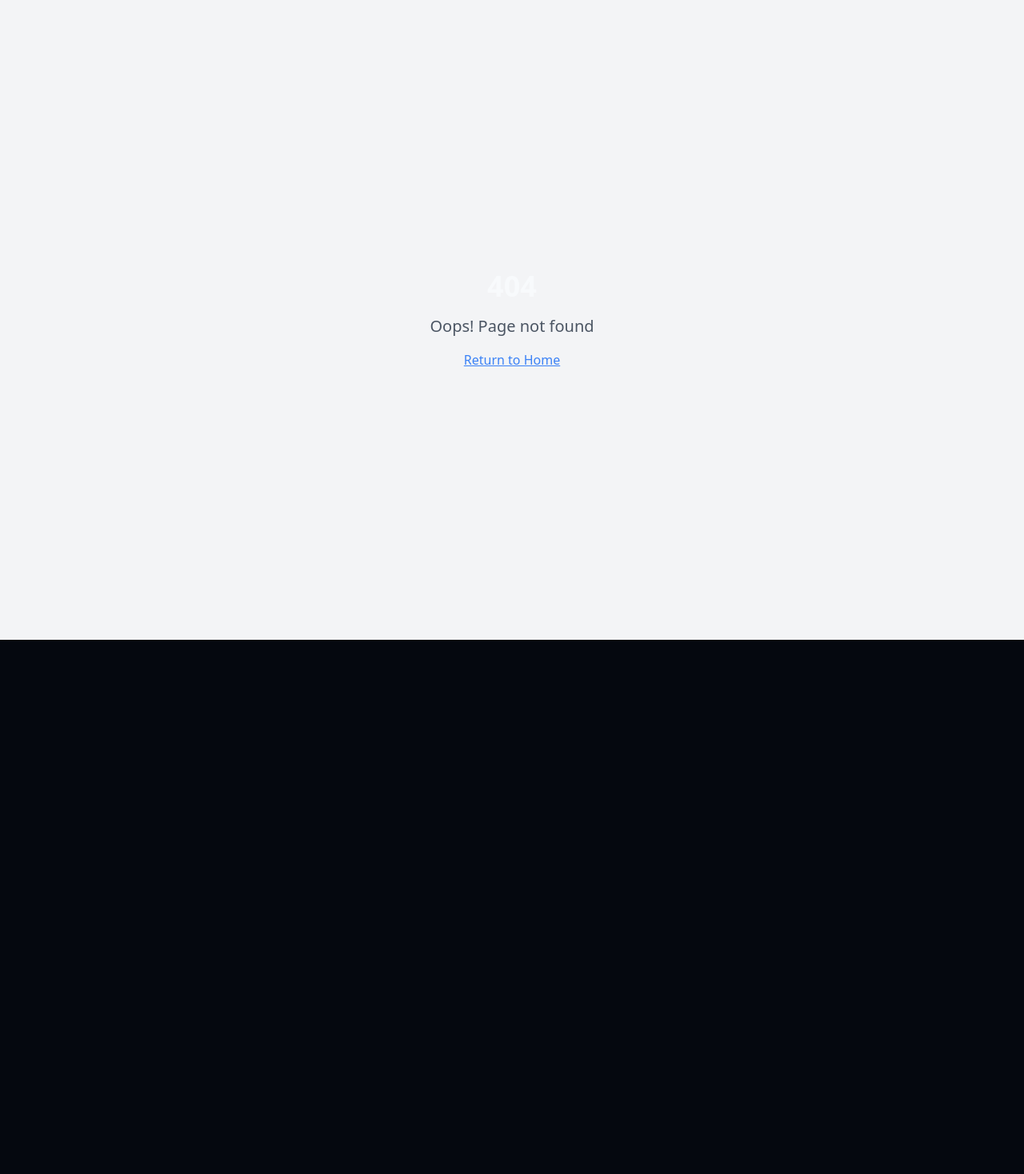
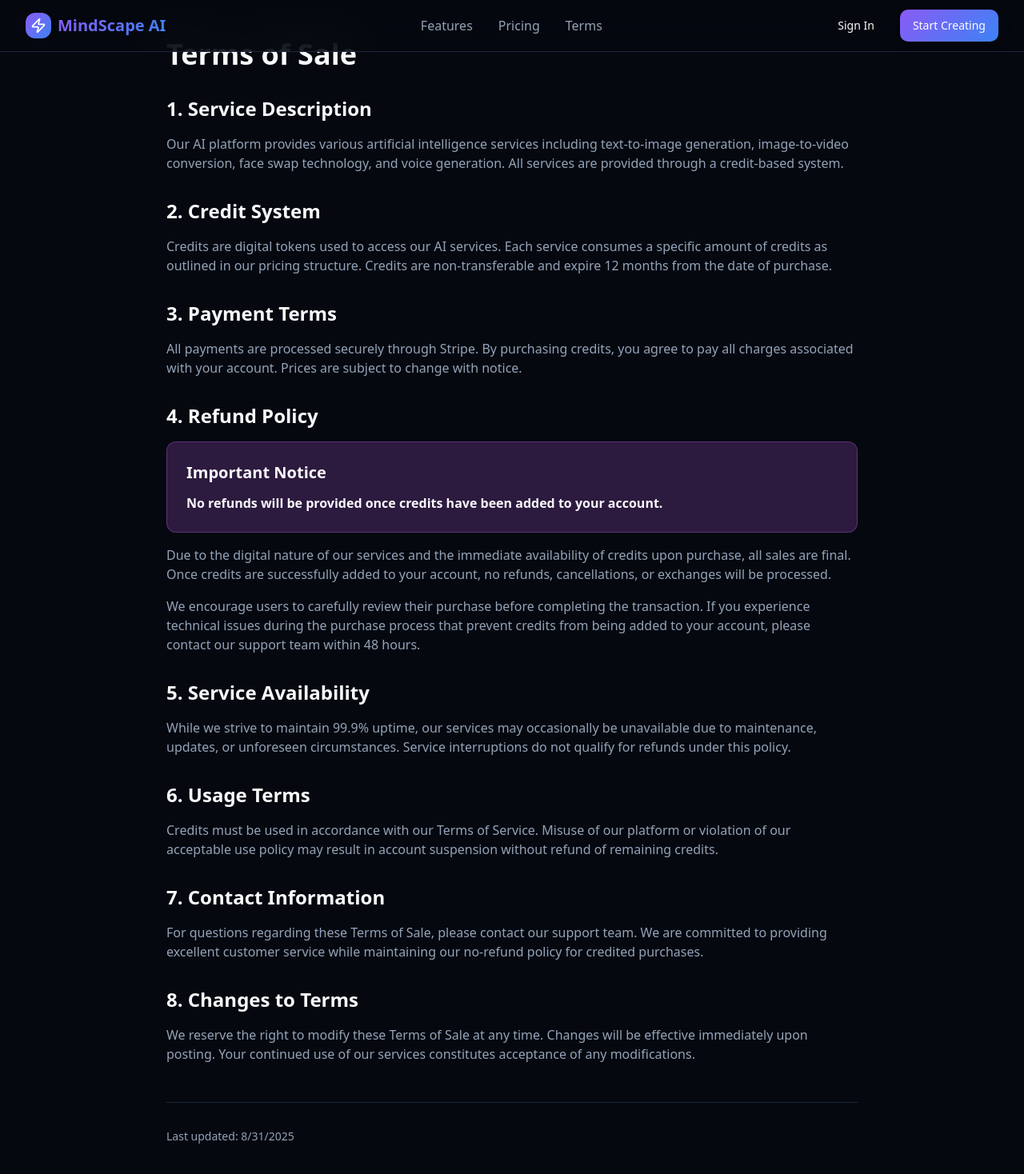
Before and after one commit to Faroffweb/mind-scape-ai, a React (Vite) app: page /terms-of-sale in a window 1280 px wide. Before the commit this address had no page. Shown: the top 1468 px of the page at 80% size. Before the commit the page ends 800 px from the top, so only its background shows below. Built offline with nearby package versions, Linux system fonts and the light colour scheme.

Commit message:
Add Terms of Sale page
Create a new page for Terms of Sale, including a refund policy that states no refunds will be issued if no credits have been purchased.

```diff
--- a/src/App.tsx
+++ b/src/App.tsx
@@ -14,6 +14,7 @@ import VoiceGeneration from "./pages/VoiceGeneration";
 import Pricing from "./pages/Pricing";
 import PaymentSuccess from "./pages/PaymentSuccess";
 import PaymentCancel from "./pages/PaymentCancel";
+import TermsOfSale from "./pages/TermsOfSale";
 import NotFound from "./pages/NotFound";
 
 const queryClient = new QueryClient();
@@ -36,6 +37,7 @@ const App = () => (
             <Route path="/pricing" element={<Pricing />} />
             <Route path="/payment-success" element={<PaymentSuccess />} />
             <Route path="/payment-cancel" element={<PaymentCancel />} />
+            <Route path="/terms-of-sale" element={<TermsOfSale />} />
             {/* ADD ALL CUSTOM ROUTES ABOVE THE CATCH-ALL "*" ROUTE */}
             <Route path="*" element={<NotFound />} />
           </Routes>
--- a/src/components/Navigation.tsx
+++ b/src/components/Navigation.tsx
@@ -31,6 +31,9 @@ export const Navigation = () => {
               </a>
               <a href="/pricing" className="text-muted-foreground hover:text-foreground transition-colors">
                 Pricing
+              </a>
+              <a href="/terms-of-sale" className="text-muted-foreground hover:text-foreground transition-colors">
+                Terms
               </a>
               {user && (
                 <a href="/dashboard" className="text-muted-foreground hover:text-foreground transition-colors">
@@ -85,6 +88,9 @@ export const Navigation = () => {
               <a href="/pricing" className="block px-3 py-2 text-muted-foreground hover:text-foreground">
                 Pricing
               </a>
+              <a href="/terms-of-sale" className="block px-3 py-2 text-muted-foreground hover:text-foreground">
+                Terms
+              </a>
               {user && (
                 <a href="/dashboard" className="block px-3 py-2 text-muted-foreground hover:text-foreground">
                   Dashboard
--- /dev/null
+++ b/src/pages/TermsOfSale.tsx
@@ -0,0 +1,104 @@
+import { Navigation } from "@/components/Navigation";
+
+const TermsOfSale = () => {
+  return (
+    <div className="min-h-screen bg-background">
+      <Navigation />
+      <div className="container mx-auto px-4 py-12 max-w-4xl">
+        <h1 className="text-4xl font-bold text-foreground mb-8">Terms of Sale</h1>
+
+        <div className="prose prose-lg max-w-none">
+          <section className="mb-8">
+            <h2 className="text-2xl font-semibold text-foreground mb-4">1. Service Description</h2>
+            <p className="text-muted-foreground mb-4">
+              Our AI platform provides various artificial intelligence services including text-to-image generation,
+              image-to-video conversion, face swap technology, and voice generation. All services are provided
+              through a credit-based system.
+            </p>
+          </section>
+
+          <section className="mb-8">
+            <h2 className="text-2xl font-semibold text-foreground mb-4">2. Credit System</h2>
+            <p className="text-muted-foreground mb-4">
+              Credits are digital tokens used to access our AI services. Each service consumes a specific
+              amount of credits as outlined in our pricing structure. Credits are non-transferable and
+              expire 12 months from the date of purchase.
+            </p>
+          </section>
+
+          <section className="mb-8">
+            <h2 className="text-2xl font-semibold text-foreground mb-4">3. Payment Terms</h2>
+            <p className="text-muted-foreground mb-4">
+              All payments are processed securely through Stripe. By purchasing credits, you agree to
+              pay all charges associated with your account. Prices are subject to change with notice.
+            </p>
+          </section>
+
+          <section className="mb-8">
+            <h2 className="text-2xl font-semibold text-foreground mb-4">4. Refund Policy</h2>
+            <div className="bg-accent/20 border border-accent/30 rounded-lg p-6 mb-4">
+              <h3 className="text-xl font-semibold text-foreground mb-3">Important Notice</h3>
+              <p className="text-foreground font-medium">
+                <strong>No refunds will be provided once credits have been added to your account.</strong>
+              </p>
+            </div>
+            <p className="text-muted-foreground mb-4">
+              Due to the digital nature of our services and the immediate availability of credits upon
+              purchase, all sales are final. Once credits are successfully added to your account,
+              no refunds, cancellations, or exchanges will be processed.
+            </p>
+            <p className="text-muted-foreground mb-4">
+              We encourage users to carefully review their purchase before completing the transaction.
+              If you experience technical issues during the purchase process that prevent credits from
+              being added to your account, please contact our support team within 48 hours.
+            </p>
+          </section>
+
+          <section className="mb-8">
+            <h2 className="text-2xl font-semibold text-foreground mb-4">5. Service Availability</h2>
+            <p className="text-muted-foreground mb-4">
+              While we strive to maintain 99.9% uptime, our services may occasionally be unavailable
+              due to maintenance, updates, or unforeseen circumstances. Service interruptions do not
+              qualify for refunds under this policy.
+            </p>
+          </section>
+
+          <section className="mb-8">
+            <h2 className="text-2xl font-semibold text-foreground mb-4">6. Usage Terms</h2>
+            <p className="text-muted-foreground mb-4">
+              Credits must be used in accordance with our Terms of Service. Misuse of our platform
+              or violation of our acceptable use policy may result in account suspension without
+              refund of remaining credits.
+            </p>
+          </section>
+
+          <section className="mb-8">
+            <h2 className="text-2xl font-semibold text-foreground mb-4">7. Contact Information</h2>
+            <p className="text-muted-foreground mb-4">
+              For questions regarding these Terms of Sale, please contact our support team. We are
+              committed to providing excellent customer service while maintaining our no-refund policy
+              for credited purchases.
+            </p>
+          </section>
+
+          <section className="mb-8">
+            <h2 className="text-2xl font-semibold text-foreground mb-4">8. Changes to Terms</h2>
+            <p className="text-muted-foreground mb-4">
+              We reserve the right to modify these Terms of Sale at any time. Changes will be effective
+              immediately upon posting. Your continued use of our services constitutes acceptance of
+              any modifications.
+            </p>
+          </section>
+
+          <div className="mt-12 pt-8 border-t border-border">
+            <p className="text-sm text-muted-foreground">
+              Last updated: {new Date().toLocaleDateString()}
+            </p>
+          </div>
+        </div>
+      </div>
+    </div>
+  );
+};
+
+export default TermsOfSale;
```
